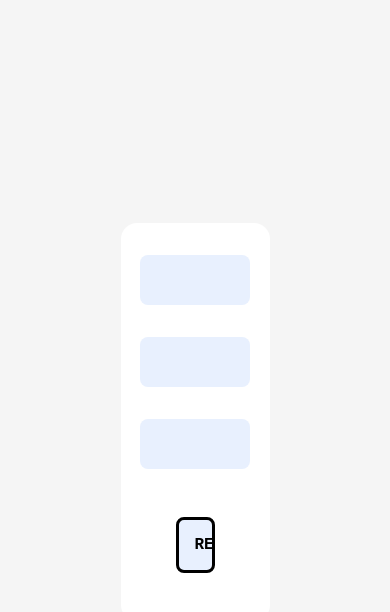
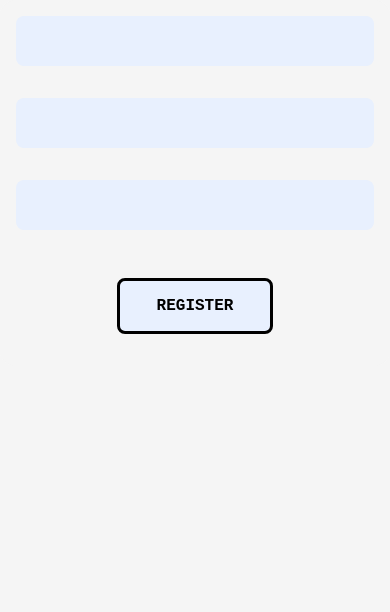
Before and after one commit to The-Four-People/Online-Examination, a React (Create React App) app in the folder client/: page /register in a window 390 px wide. Shown: the top 612 px of the page. Built offline with nearby package versions, Linux system fonts and the light colour scheme.

Commit message:
Improved responsive of registration page

```diff
--- a/client/src/App.css
+++ b/client/src/App.css
@@ -50,3 +50,55 @@
     cursor: pointer;
     border: 3px solid #000;
 }
+
+@media screen and (max-width:950px){
+    .register-container .form-container{
+        width: 40vw;
+    }
+
+    .register-container .form-container .form input{
+        width: 30vw;
+    }
+
+    .register-container .form-container .form input:last-child{
+        width: 20vw;
+    }
+}
+@media screen and (max-width:600px){
+    .register-container .form-container{
+        width: 60vw;
+    }
+
+    .register-container .form-container .form input{
+        width: 50vw;
+    }
+
+    .register-container .form-container .form input:last-child{
+        width: 40vw;
+    }
+}
+
+@media screen and (max-width:400px){
+    .register-container{
+        display: block;
+        width: 100%;
+        overflow-y: hidden;
+    }
+    .register-container .form-container{
+        width: 100%;
+        padding:0;
+        background-color: whitesmoke;
+    }
+
+    .register-container .form-container .form{
+        padding: 0 2rem;
+    }
+
+    .register-container .form-container .form input{
+        width: 100%;
+    }
+
+    .register-container .form-container .form input:last-child{
+        width: 40vw;
+    }
+}
```
